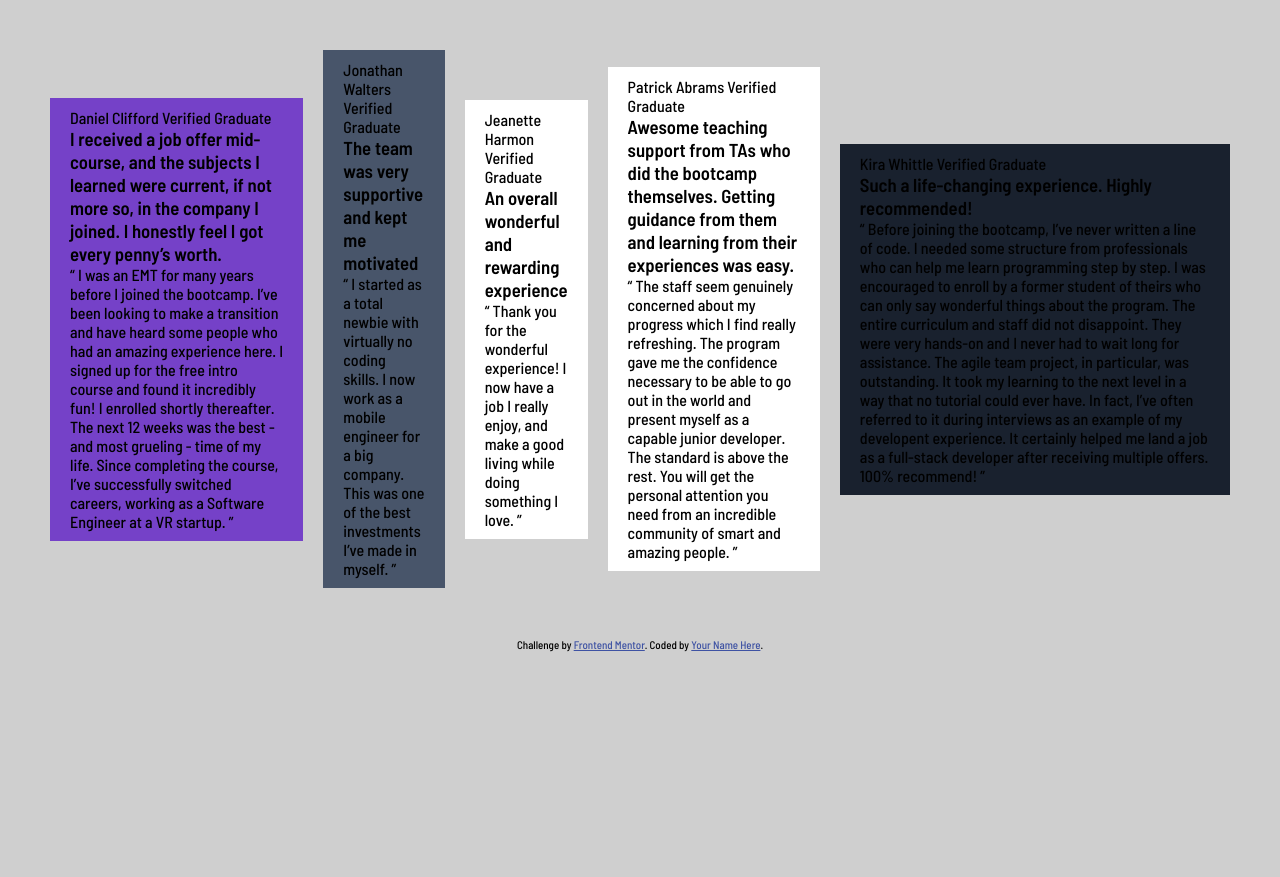
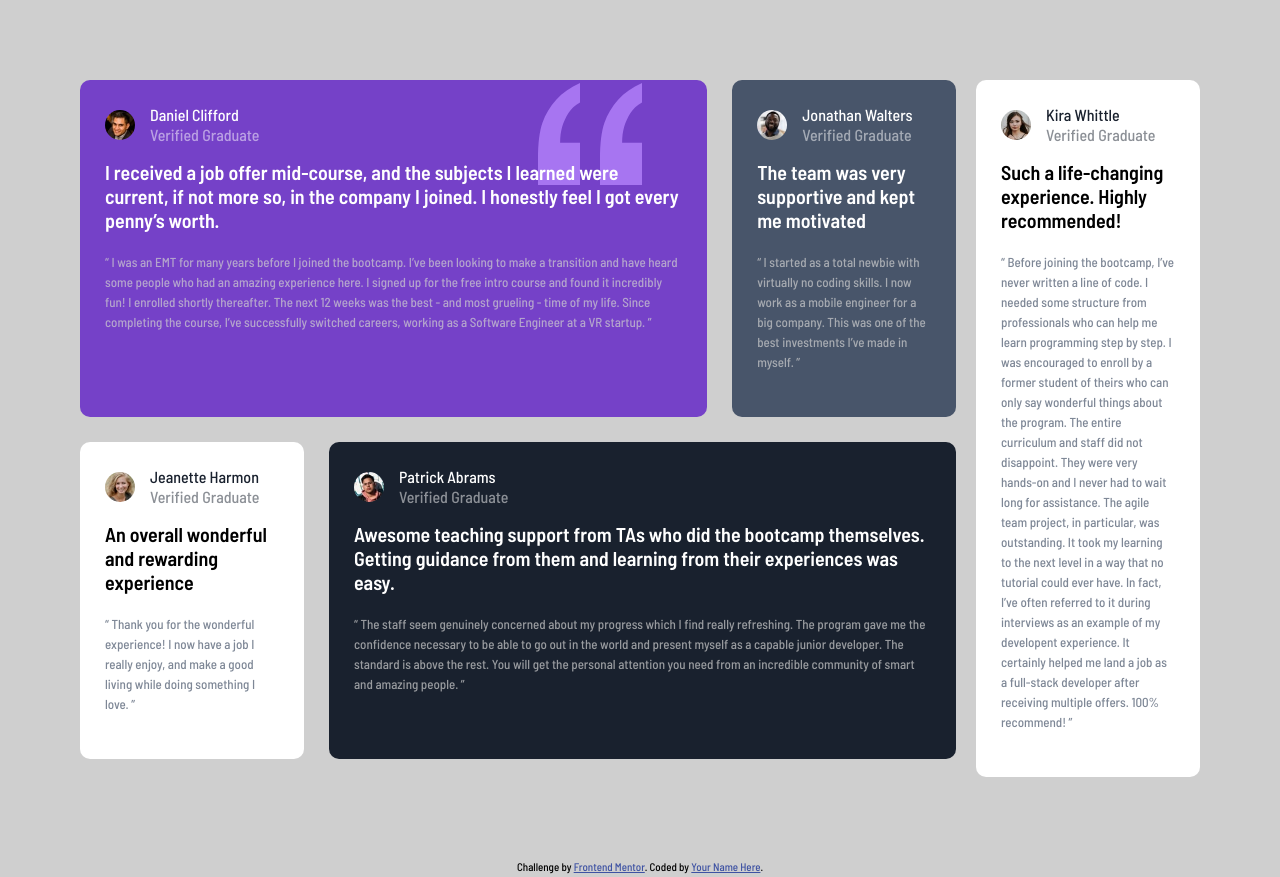
Before and after one commit to gloriabee/testimonials-grid-section-main, a plain HTML site: page index.html in a window 1280 px wide. Before the commit the page ends 800 px from the top, so only its background shows below. Drawn offline with Linux system fonts and the light colour scheme.

Commit message:
update final version of challenge using html,css flexbox only

```diff
--- a/index.html
+++ b/index.html
@@ -19,11 +19,19 @@
 <body>
 
   <div class="testimonal-container">
-    <!--first card-->
+    <div class="flex-container">
+      <!--first-->
       <div class="card">
         <div class="card-header">
-        Daniel Clifford
-        Verified Graduate
+          <div class="profile-img">
+            <img src="./images/image-daniel.jpg" alt="">
+          </div>
+          <div class="profile">
+            Daniel Clifford <br>
+            <span>Verified Graduate</span>
+          </div>
+          <img src="./images/bg-pattern-quotation.svg" alt="" class="quote">
+
         </div>
 
         <h3> I received a job offer mid-course, and the subjects I learned were current, if not more so,
@@ -41,8 +49,13 @@
       <!--second card-->
       <div class="card">
         <div class="card-header">
-        Jonathan Walters
-        Verified Graduate
+          <div class="profile-img">
+            <img src="./images/image-jonathan.jpg" alt="">
+          </div>
+          <div class="profile">
+            Jonathan Walters <br>
+            <span>Verified Graduate</span>
+          </div>
         </div>
 
         <h3>The team was very supportive and kept me motivated</h3>
@@ -56,23 +69,33 @@
       <!--third card-->
       <div class="card">
         <div class="card-header">
-        Jeanette Harmon
-        Verified Graduate
+          <div class="profile-img">
+            <img src="./images/image-jeanette.jpg" alt="">
+          </div>
+          <div class="profile">
+          Jeanette Harmon <br>
+          <span>Verified Graduate</span>
+          </div>
         </div>
 
         <h3>An overall wonderful and rewarding experience</h3>
 
-        <p>
+          <p class="dark-gray">
             “ Thank you for the wonderful experience! I now have a job I really enjoy, and make a good living
             while doing something I love. ”
           </p>
       </div>
-
   <!--fourth card-->
   <div class="card">
     <div class="card-header">
-        Patrick Abrams
-        Verified Graduate
+      <div class="profile-img">
+        <img src="./images/image-patrick.jpg" alt="">
+      </div>
+      <div class="profile">
+        Patrick Abrams <br>
+        <span>Verified Graduate</span>
+      </div>
+
     </div>
 
     <h3>
@@ -86,17 +109,25 @@
         an incredible community of smart and amazing people. ”
       </p>
   </div>
+</div>
 
+<div class="flex-container">
 <!--fifth card-->
 <div class="card">
   <div class="card-header">
-        Kira Whittle
-        Verified Graduate
+    <div class="profile-img">
+      <img src="./images/image-kira.jpg" alt="">
+    </div>
+    <div class="profile">
+      Kira Whittle <br>
+      <span>Verified Graduate</span>
+    </div>
+
   </div>
 
   <h3>Such a life-changing experience. Highly recommended!</h3>
 
-        <p>
+    <p class="dark-gray">
       “ Before joining the bootcamp, I’ve never written a line of code. I needed some structure from
       professionals who can help me learn programming step by step. I was encouraged to enroll by a former
       student of theirs who can only say wonderful things about the program. The entire curriculum and staff
@@ -107,6 +138,9 @@
       100% recommend! ”
     </p>
 </div>
+
+
+    </div>
   </div>
 
   <div class="attribution">
--- a/style.css
+++ b/style.css
@@ -13,6 +13,8 @@
   --light-blue:hsl(210, 46%, 95%);
 
   --fs-body:13px;
+  --fs-heading:20px;
+
 
   --fw-500:500;
   --fw-600:600;
@@ -26,43 +28,208 @@
 body{
     font-family: 'Barlow Semi Condensed', sans-serif;
     background-color: var(--light-gray);
+    line-height: 20px;
+
 }
 
 .testimonal-container{
   margin: 0 auto;
+  max-width:1400px;
+  padding: 80px;
   display: flex;
-  max-width: 1400px;
-  justify-content: center;
+  justify-content:center;
+  align-items: start;
+}
+
+.testimonal-container .flex-container:nth-child(1){
+  flex-wrap: wrap;
+  width: 80%;
+  display: flex;
+  gap: 25px;
+}
+
+.testimonal-container .flex-container:nth-child(2){
+  width: 20%;
+}
+
+
+
+.flex-container .card{
+  padding: 25px;
+  border-radius: 10px;
+}
+
+h3{
+  line-height: 24px;
+  font-size: var(--fs-heading);
+}
+h3,p{
+  margin-bottom: 20px;
+}
+p{
+  font-size: var(--fs-body);
+  opacity: 70%;
+  color: var(--light-gray);
+}
+
+.dark-gray{
+  color: var(--dark-gray);
+}
+.flex-container:nth-child(1) .card:nth-child(1) h3,.card:nth-child(2) h3,.card:nth-child(4) h3{
+  color:var(--white);
+  font-weight: var(--fw-600);
+  z-index: 1;
+  position: relative;
+}
+.flex-container:nth-child(1) .card:nth-child(1){
+ background-color: var(--moderate-violet);
+ width: 70%;
+}
+
+.flex-container:nth-child(1) .card:nth-child(2){
+  background-color: var(--dark-gray);
+  width: 25%;
+ }
+
+ .flex-container:nth-child(1) .card:nth-child(3){
+  width: 25%;
+  background-color: var(--white);
+ }
+ .flex-container:nth-child(1) .card:nth-child(4){
+  background-color: var(--dark-black);
+  width: 70%;
+ }
+
+ .flex-container:nth-child(2) .card:nth-child(1){
+  background-color: var(--white);
+
+ }
+
+
+
+
+.card-header{
+  position: relative;
   align-items: center;
-  padding: 50px;
-  gap: 20px;
+  display: flex;
+  gap: 15px;
+  margin-bottom: 15px;
+  color: var(--white);
+}
+
+.flex-container:nth-child(1) .card:nth-child(3) .card-header .profile,
+.flex-container:nth-child(2) .card:nth-child(1) .card-header .profile{
+  color: var(--dark-black);
+}
+
+.flex-container:nth-child(1) .card:nth-child(3) .card-header .profile span,
+.flex-container:nth-child(2) .card:nth-child(1) .card-header .profile span{
+  color: var(--dark-black);
+  opacity: 50%;
+}
+
+
+
+
+.card-header .profile span{
+  color: var(--white);
+  opacity: 50%;
+
+}
+.card-header .profile-img{
+ position: relative;
+ width: 30px;
+ height: 30px;
 
 }
 
-.testimonal-container .card{
-  padding: 10px 20px;
+.card-header .profile-img img{
+  width: 100%;
+  border-radius: 50%;
+  object-fit: cover;
 }
-.testimonal-container .card:nth-child(1){
- background-color: var(--moderate-violet);
+.card h3{
+  z-index: 2;
 }
 
-.testimonal-container .card:nth-child(2){
-  background-color: var(--dark-gray);
- }
+.card-header .quote{
+  bottom: -40px;
+  position: absolute;
+  right: 40px;
 
- .testimonal-container .card:nth-child(3){
-  background-color: var(--white);
- }
- .testimonal-container .card:nth-child(4){
-  background-color: var(--white);
- }
- .testimonal-container .card:nth-child(5){
-  background-color: var(--dark-black);
- }
+}
 
-@media (max-width:595px){
+/* Media Queries  */
+
+@media (max-width:768px){
   .testimonal-container{
+    padding: 30px;
+    position: relative;
     flex-direction: column;
-    flex-wrap: wrap;
+    justify-content: center;
+    align-items: center;
   }
+
+  .testimonal-container .flex-container{
+    position: relative;
+    flex-direction: column;
+    justify-content: center;
+    align-items: center;
+  }
+
+  .flex-container:nth-child(1) .card:nth-child(1){
+    width: 100%;
+  }
+  .flex-container:nth-child(1) .card:nth-child(2){
+    width: 100%;
+  }
+  .flex-container:nth-child(1) .card:nth-child(3){
+    width: 100%;
+  }
+  .flex-container:nth-child(1) .card:nth-child(4){
+    width: 100%;
+  }
+
+  .testimonal-container .flex-container:nth-child(2){
+      margin: 25px;
+    width: 80%;
+  }
+
 }
+
+@media (max-width:375px){
+  .testimonal-container{
+    width: 100%;
+    padding: 15px 5px;
+    position: relative;
+    flex-direction: column;
+    justify-content: center;
+    align-items: center;
+  }
+
+  .testimonal-container .flex-container{
+    position: relative;
+    flex-direction: column;
+    justify-content: center;
+    align-items: center;
+  }
+
+  .flex-container:nth-child(1) .card:nth-child(1){
+    width: 100%;
+  }
+  .flex-container:nth-child(1) .card:nth-child(2){
+    width: 100%;
+  }
+  .flex-container:nth-child(1) .card:nth-child(3){
+    width: 100%;
+  }
+  .flex-container:nth-child(1) .card:nth-child(4){
+    width: 100%;
+  }
+
+  .testimonal-container .flex-container:nth-child(2){
+      margin: 25px;
+    width: 80%;
+  }
+
+}
```
Lines whose indentation alone changed are shown as unchanged.
